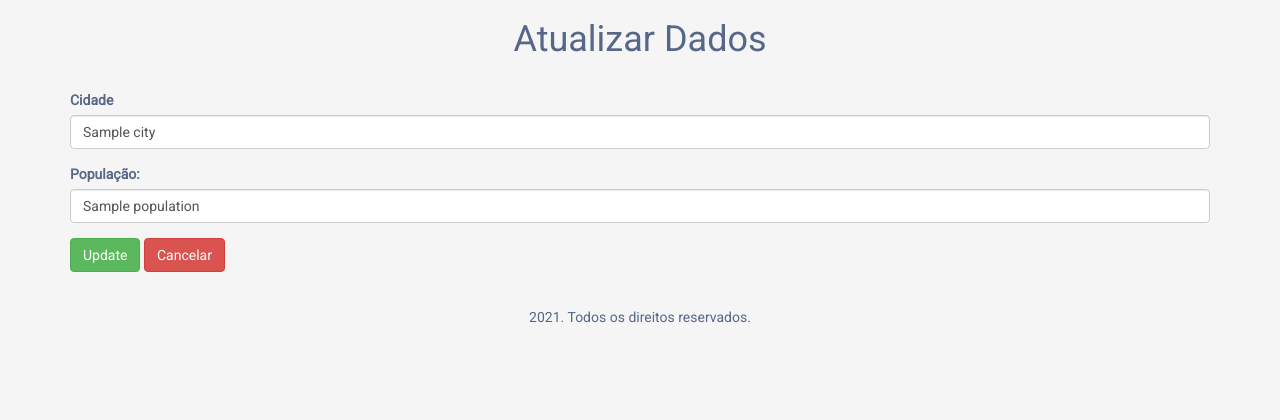
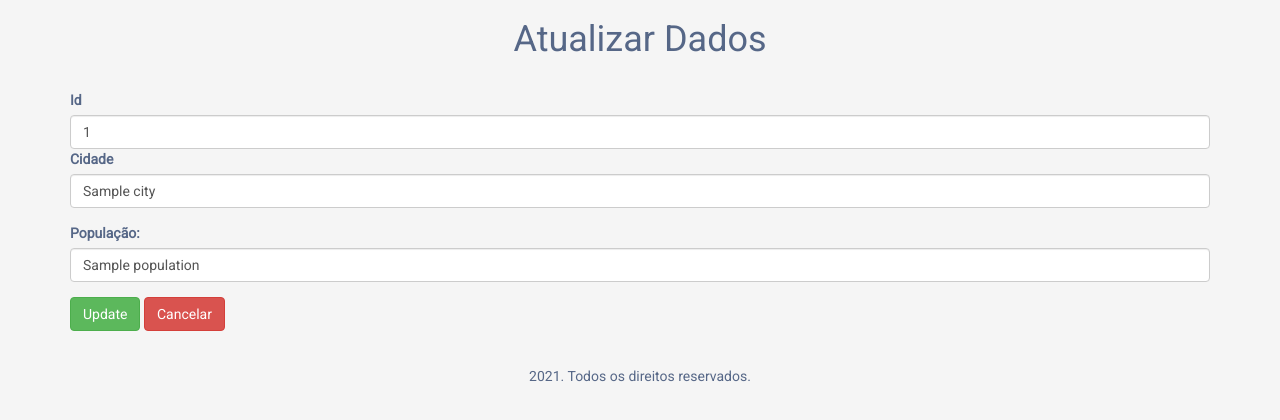
Before and after one commit to Jaquelinesa82/heatmap, a Django app: template dashboard/templates/dashboard/update.html in a window 1280 px wide. Shown: the part 52-472 px from the top of the page. Run offline with Django 3.2, Linux system fonts and the light colour scheme; the template is opened without the code that fills it: most values are stand-ins (such as "Sample title", 1, 10 or a date in 2020); some libraries are stand-ins or nearby versions.

Commit message:
teste em update.html

```diff
--- a/dashboard/templates/dashboard/update.html
+++ b/dashboard/templates/dashboard/update.html
@@ -7,8 +7,8 @@
     {% csrf_token %}
     <div class="container">
         <div class="form-group">
-    <!--            <label for="id">Id</label>-->
-    <!--            <input type="text" class="form-control" name="id" value="{{ data.id }}" hidden>-->
+                <label for="id">Id</label>
+                <input type="text" class="form-control" name="id" value="{{ data.id }}" hidden>
             <div class="form-group">
                 <label for="">Cidade</label>
                 <input type="text" class="form-control" name="city" value="{{ data.city }}">
```
